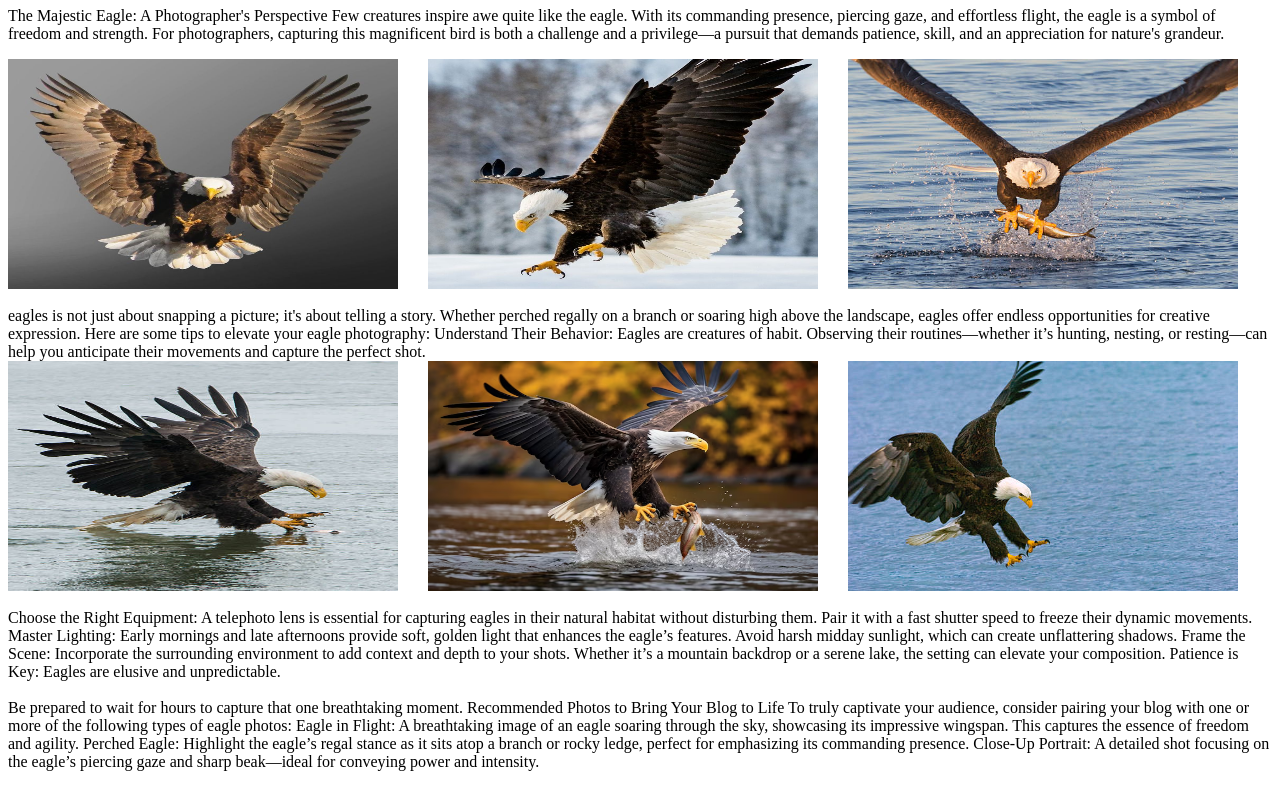
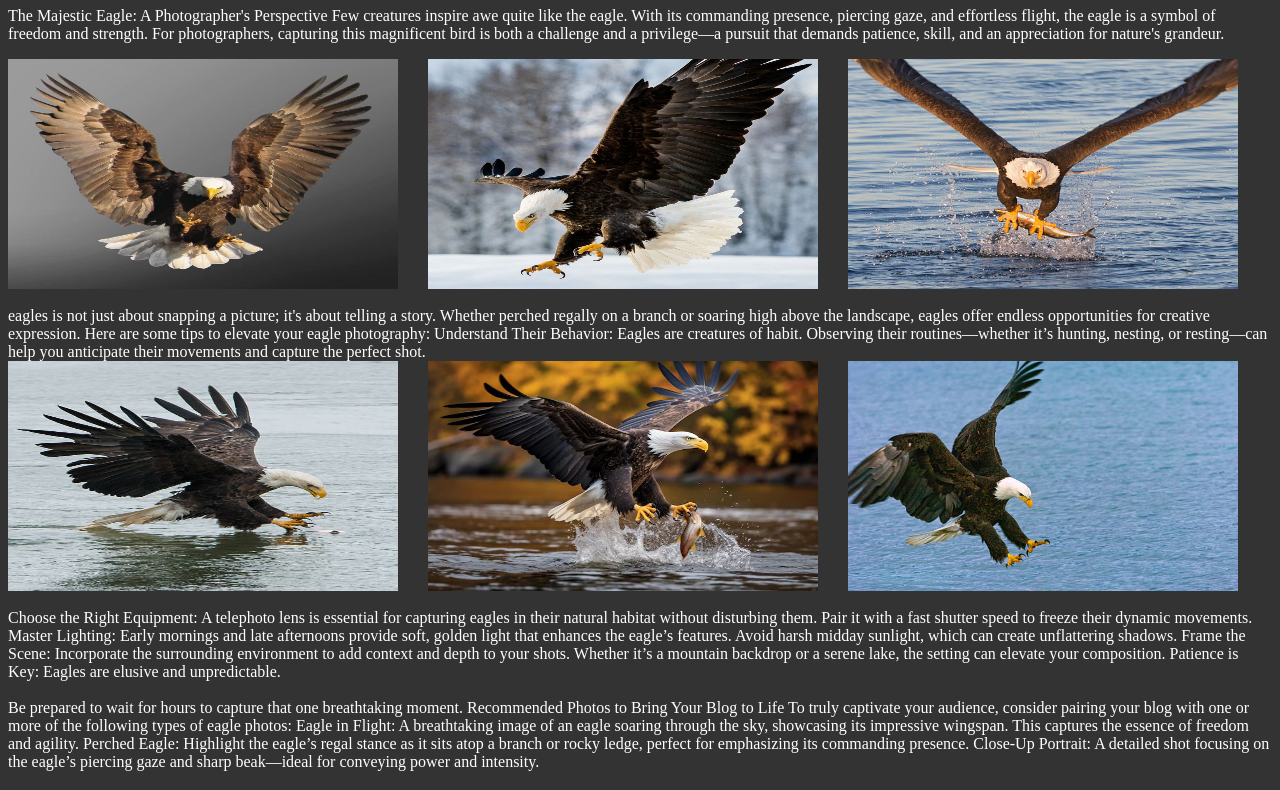
Before and after one commit to kaynanmwangi/Photography-Website, a plain HTML site: page blog.html in a window 1280 px wide. Shown: the part 73-863 px from the top of the page. Drawn offline with Linux system fonts and the light colour scheme.

Commit message:
updated navigation

```diff
--- a/blogstyling.css
+++ b/blogstyling.css
@@ -10,3 +10,8 @@ img {
 h1 {
     text-align: center;
 }
+body {
+    background-color: #333;
+    color: white;
+
+}
--- a/travelstyling.css
+++ b/travelstyling.css
@@ -10,3 +10,8 @@ img {
 h1 {
     text-align: center;
 }
+body {
+    background-color: #333;
+    color: white;
+
+}
--- a/wildlife.css
+++ b/wildlife.css
@@ -10,3 +10,8 @@ img {
     gap: 30px;
     flex-wrap: wrap;
 }
+body {
+    background-color: #333;
+    color: white;
+
+}
```
